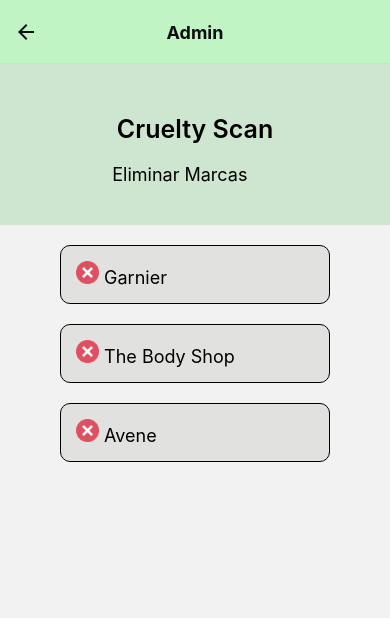
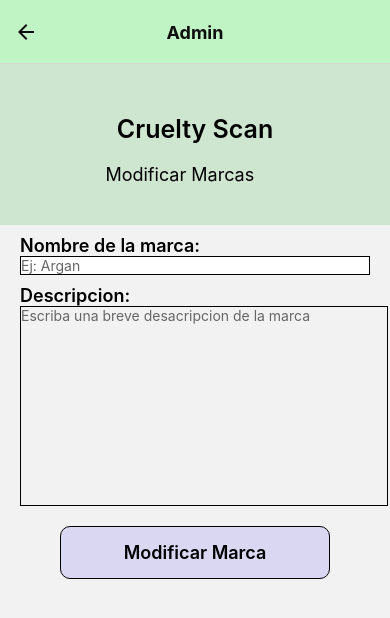
Before and after one commit to Seba8117/CrueltyScan, a React Native app: screen /EliminarMarcas in a window 390 px wide. Shown: the top 618 px of the page. Built offline with nearby package versions, Linux system fonts and the light colour scheme.

Commit message:
Se cambia Eliminar Marca por "Modificar marcas"

```diff
--- a/View/EliminarMarcas.js
+++ b/View/EliminarMarcas.js
@@ -1,35 +1,48 @@
-import React from 'react'
+import React, { useState } from 'react'
 import { Modal, Text, Button, View, StyleSheet, TextInput, Pressable, SafeAreaView, ScrollView, Image, Alert } from 'react-native'
 const EliminarMarcas = ({ navigation }) => {
-    const eliminar = () => {
-        Alert.alert('Alerta', 'Marca eliminada', [
+    const ModificarMarca = () => {
+        Alert.alert('Alerta', 'Marca modificada con exito!', [
             { text: 'Cerrar', onPress: () => console.log('se cerro la alerta') }
         ])
         navigation.navigate('MenuAdmin')
 
+
     }
+
+    const [nombreMarca, guardarModificarNombreMarca] = useState('');
+    const [descripcion, guardarModificarDescripcion] = useState('');
+
+
     return (
         <ScrollView >
             <View style={styles.fondo}>
                 <Text style={styles.titulo}>Cruelty Scan</Text>
-                <Text style={styles.texto}>Eliminar Marcas      </Text>
+                <Text style={styles.texto}>Modificar Marcas      </Text>
             </View>
+
             <View>
-                <Pressable style={styles.boton2} onPress={() => eliminar()}>
-                    <Text style={styles.textoboton2} ><Image style={styles.logo} source={require('../assets/IMG/close.png')} /> Garnier    </Text>
-                </Pressable>
+            <Text style={styles.letras}>Nombre de la marca: </Text>
+                <TextInput placeholder='Ej: Argan' placeholderTextColor={'#666'} style={styles.input}
+                    onChangeText={texto => guardarModificarNombreMarca(texto)}
+                    value={nombreMarca}
+                />
 
-                <Pressable style={styles.boton2} onPress={() => eliminar()} >
-                    <Text style={styles.textoboton2} ><Image style={styles.logo} source={require('../assets/IMG/close.png')} /> The Body Shop  </Text>
-                </Pressable>
-
-
-                <Pressable style={styles.boton2} onPress={() => eliminar()}>
-                    <Text style={styles.textoboton2} ><Image style={styles.logo} source={require('../assets/IMG/close.png')} /> Avene       </Text>
-                </Pressable>
+                <Text style={styles.letras}>Descripcion:</Text>
+                <TextInput
+                    multiline={true}
+                    placeholder='Escriba una breve desacripcion de la marca'
+                    placeholderTextColor={'#666'}
+                    numberOfLines={10}
+                    onChangeText={texto => guardarModificarDescripcion(texto)}
+                    value={descripcion}
+                    style={{ marginHorizontal: 20, color: '#000000', height: 200, width: 368, textAlignVertical: 'top', borderWidth: 1, borderColor: '#000000' }} />
 
 
             </View>
+            <Pressable style={styles.boton} onPress={() => ModificarMarca()} >
+                <Text style={styles.textoboton} >Modificar Marca</Text>
+            </Pressable>
 
         </ScrollView>
 
```
